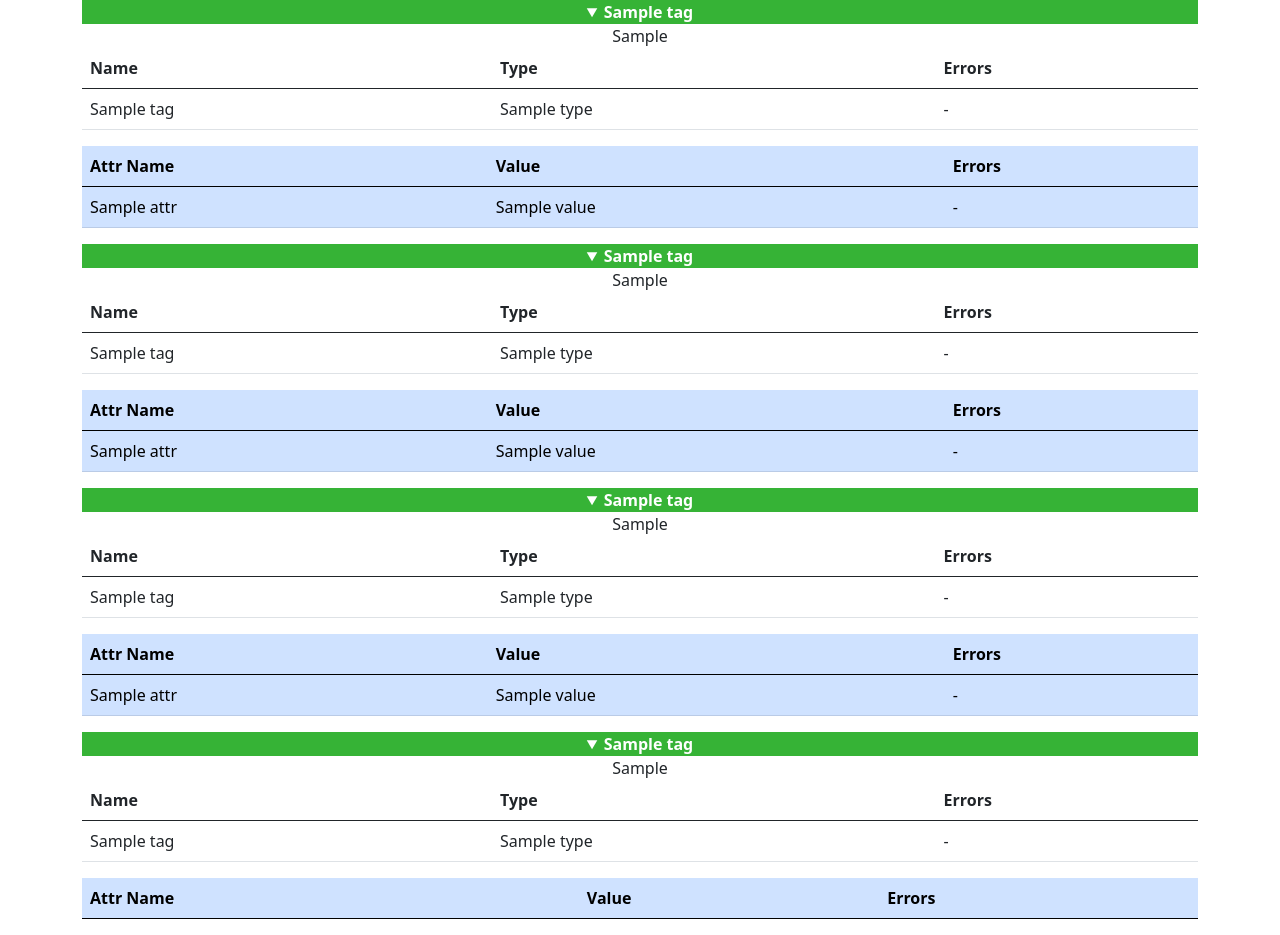
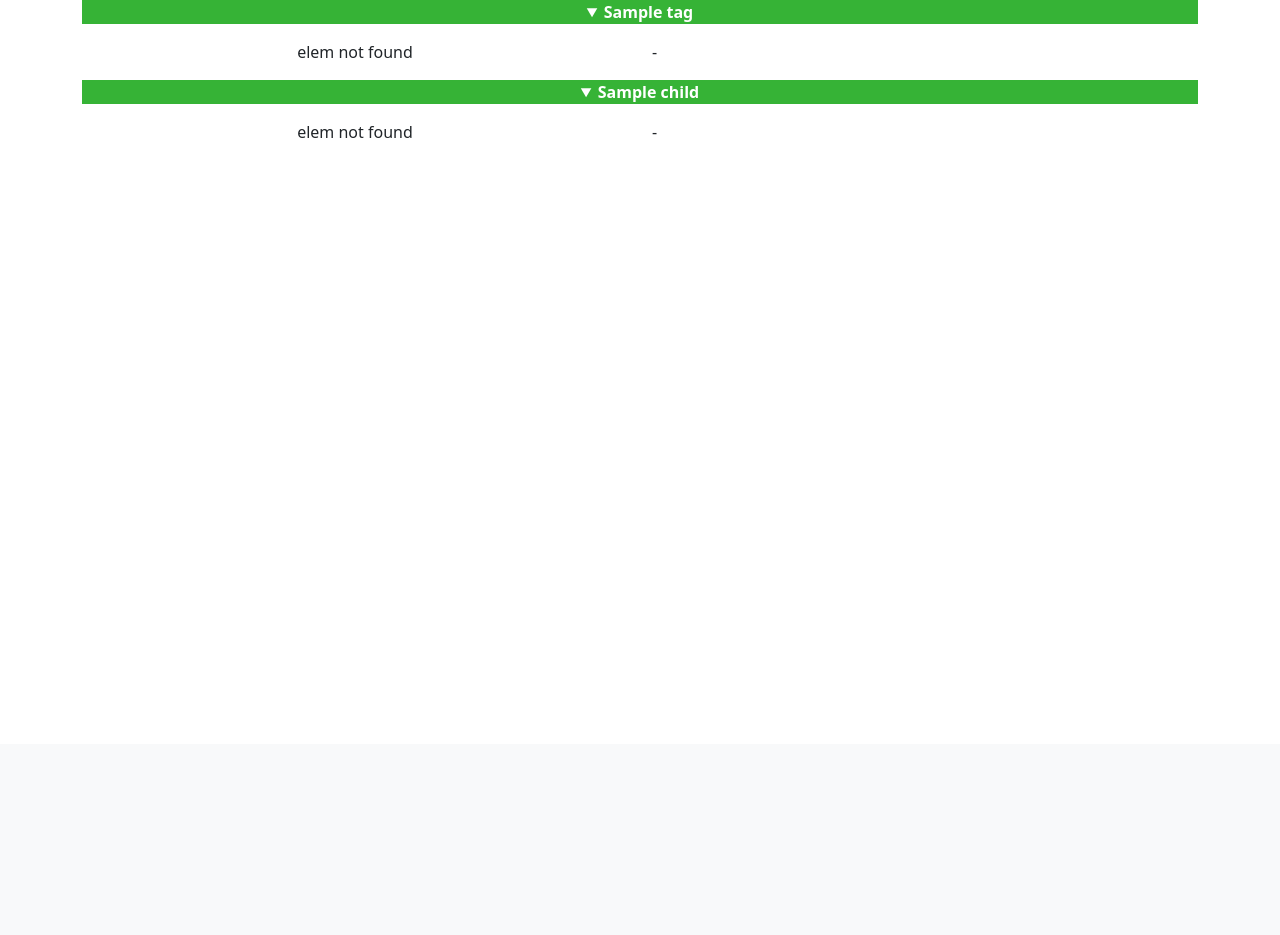
Before and after one commit to Vladiuse/atlas, a Django app: template form_checker/templates/form_checker/check_result.html in a window 1280 px wide. Shown: the part 56-991 px from the top of the page. After the commit the page ends 194 px from the top, so only its background shows below. Run offline with Django 5.2, Linux system fonts and the light colour scheme; the template is opened without the code that fills it: most values are stand-ins (such as "Sample title", 1, 10 or a date in 2020); lists and menus that the app fills with data are empty; parts of the project's set-up code (start-up, migrations or seed data) failed here and were passed over.

Commit message:
add html

```diff
--- a/templates/render_tag.html
+++ b/templates/render_tag.html
@@ -1,49 +1,42 @@
-
 <details open>
   <summary>{{tag_data.name}}</summary>
-  <!-- TAG TABLE -->
+  <div class="row my-3">
+    <div class="col">
       <p class="text-center">
-    {%if tag_data.get_short_display%}
+        {%if tag_data.exist%}
         {{tag_data.get_short_display}}
+        {%else%}
+        elem not found
         {%endif%}
       </p>
-  <table class="table">
-    <thead>
-      <tr>
-        <th scope="col">Name</th>
-        <th scope="col">Type</th>
-        <th scope="col">Errors</th>
-      </tr>
-    </thead>
-    <tbody>
-      <tr>
-        <td>{{tag_data.name}}</td>
-        <td>{{tag_data.type}}</td>
-        <td>
-          <!-- {{tag_data.errors}} -->
-          <!-- non_fields_errors of tag -->
+    </div>
+    <div class="col">
+      <p>
         {%if tag_data.errors.non_field_errors%}
         {%for error in tag_data.errors.non_field_errors%}
-             <p><b>{{error_key}} Message non_field_error:</b> <span class="text-{{error.level}}">{{error.message}}</span></p>
-            <p><b>Level:</b> {{error.level}}</p>
+        <span class="text-{{error.level}}">{{error.message}}</span>
         {%endfor%}
         {%else%}
         -
         {%endif%}
-        </td>
+      </p>
+    </div>
+  </div>
+  {%if tag_data.exist%}
+  <!-- TAG ATTRIBUTES TABLE -->
+  <table class="table">
+    <thead>
+      <tr>
+        <th scope="col" colspan="4" class="text-center">Attributes</th>
       </tr>
-    </tbody>
-  </table>
-  <!-- TAG TABLE -->
-
-  <!-- TAG ATTRIBUTES TABLE -->
-  <table class="table attribute-table table-primary">
-    <thead>
+    </thead>
+    <!-- <thead>
       <tr>
         <th scope="col">Attr Name</th>
         <th scope="col">Value</th>
+        <th scope="col">Expected</th>
         <th scope="col">Errors</th>
-      </tr>
+      </tr> -->
     </thead>
     <tbody>
       {%for attr_name, attr_data in tag_data.attrs.items%}
@@ -51,10 +44,18 @@
         <td>{{attr_data.name}}</td>
         <td>{{attr_data.value}}</td>
         <td>
+
+          {%if attr_data.expected%}
+          "{{attr_data.expected}}"
+          {%endif%}
+          {%if attr_data.choices%}
+          {{attr_data.choices}}
+          {%endif%}
+        </td>
+        <td class="error-cell" style="width: 50%;">
           {%if attr_data.errors%}
           {%for error in attr_data.errors%}
-            <p ><b>Message:</b> <span class="text-{{error.level}}">{{error.message}}</span></p>
-            <p><b>Level:</b> {{error.level}}</p>
+          <span class="text-{{error.level}}">{{error.message}}</span>
           {%endfor%}
           {%else%}
           -
@@ -65,10 +66,21 @@
     </tbody>
   </table>
   <!-- TAG ATTRIBUTES TABLE -->
+  {%endif%}
 
-  <!-- TAG CHILDRENS  -->
-  {% for tag_name, tag_data in tag_data.children.items %}
-    {% include "render_tag.html" with data=tag_data %}
+  <!-- TAG CHILDRENS -->
+  {% if tag_data.children %}
+  {% for child_key, child_value in tag_data.children.items %}
+  {% if child_value.0 %}
+  {# Это список тегов #}
+  {% for child_data in child_value %}
+  {% include "render_tag.html" with tag_data=child_data %}
   {% endfor %}
-  <!-- TAG CHILDRENS  -->
+  {% else %}
+  {# Это один тег #}
+  {% include "render_tag.html" with tag_data=child_value %}
+  {% endif %}
+  {% endfor %}
+  {% endif %}
+  <!-- TAG CHILDRENS -->
 </details>
```
Lines whose indentation alone changed are shown as unchanged.
